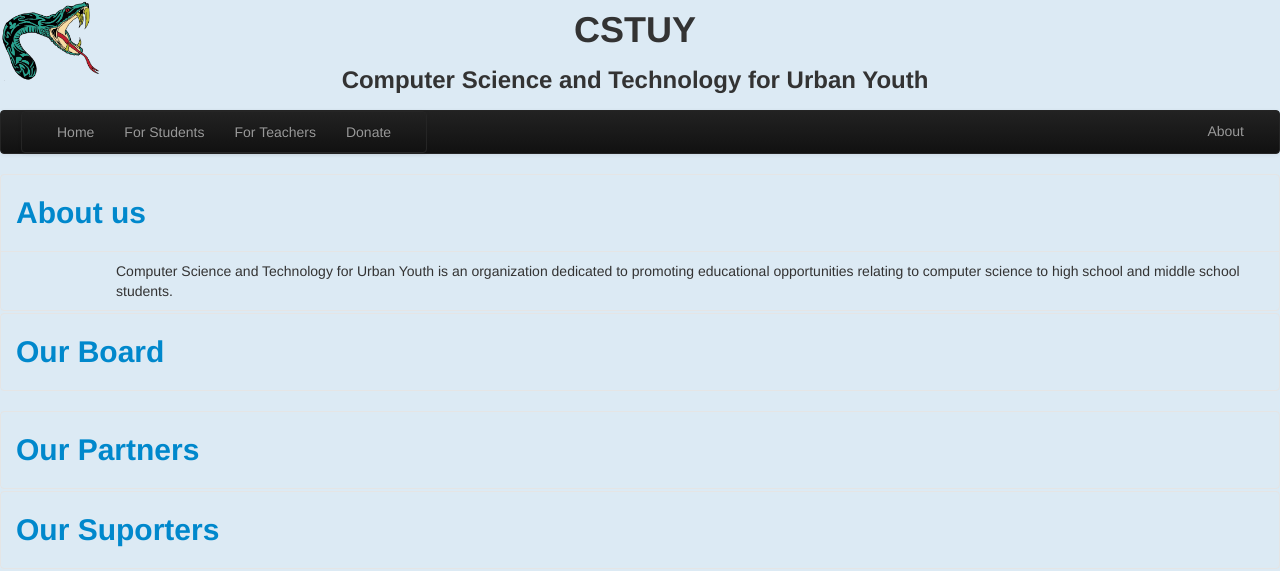
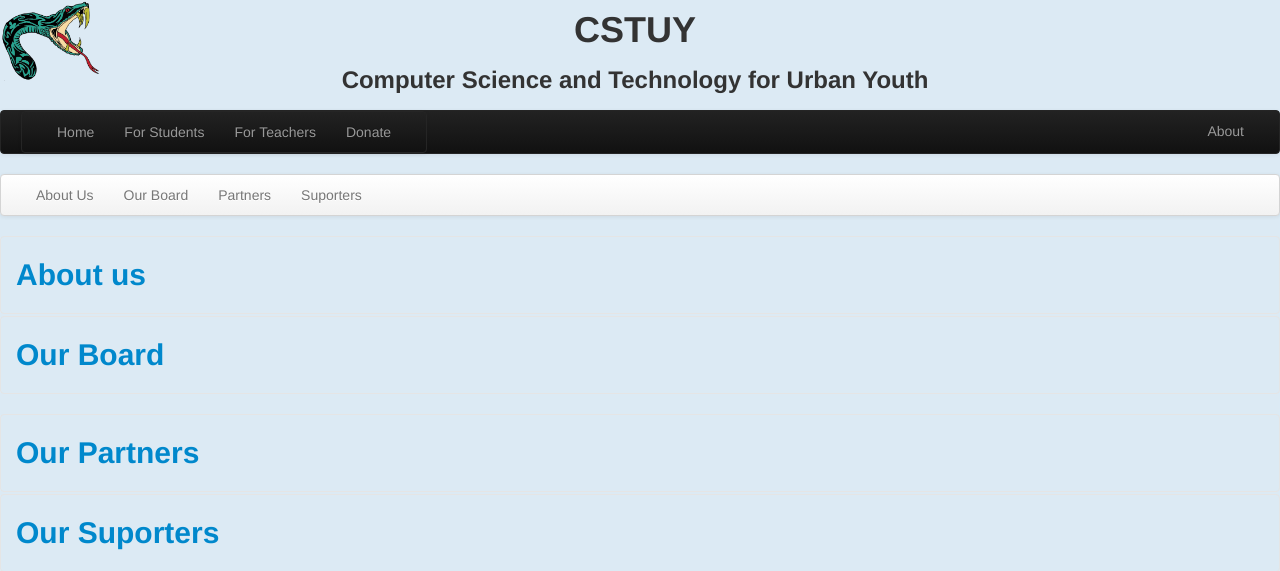
Before and after one commit to cstuy/oldwebtest, a Flask app: page /about in a window 1280 px wide. Shown: the top 571 px of the page. Run offline with Flask 2, Linux system fonts and the light colour scheme; some libraries are stand-ins or nearby versions.

Commit message:
Added collapse

```diff
--- a/templates/about.html
+++ b/templates/about.html
@@ -7,7 +7,16 @@
 
 
 
-
+<div class="navbar">
+  <div class="navbar-inner">
+    <ul class="nav">
+      <li><a href="#collapseOne" data-parent="#accordion2" data-toggle="collapse" data-target="#collapseOne">About Us</a></li>
+      <li><a href="#collapseTwo" data-parent="#accordion2" data-toggle="collapse" data-target="#collapseTwo">Our Board</a></li>
+      <li><a href="#collapseThree" data-parent="#accordion2" data-toggle="collapse" data-target="#collapseThree">Partners</a></li>
+      <li><a href="#collapseFour" data-parent="#accordion2" data-toggle="collapse" data-target="collapseFour">Suporters</a></li>
+    </ul>
+  </div>
+</div>
 
 
 
@@ -19,7 +28,7 @@
         <h2>About us</h2>
       </a>
     </div>
-    <div id="collapseOne" class="accordion-body collapse in">
+    <div id="collapseOne" class="accordion-body collapse">
       <div class="accordion-inner">
 
 	<div class="row">
```
